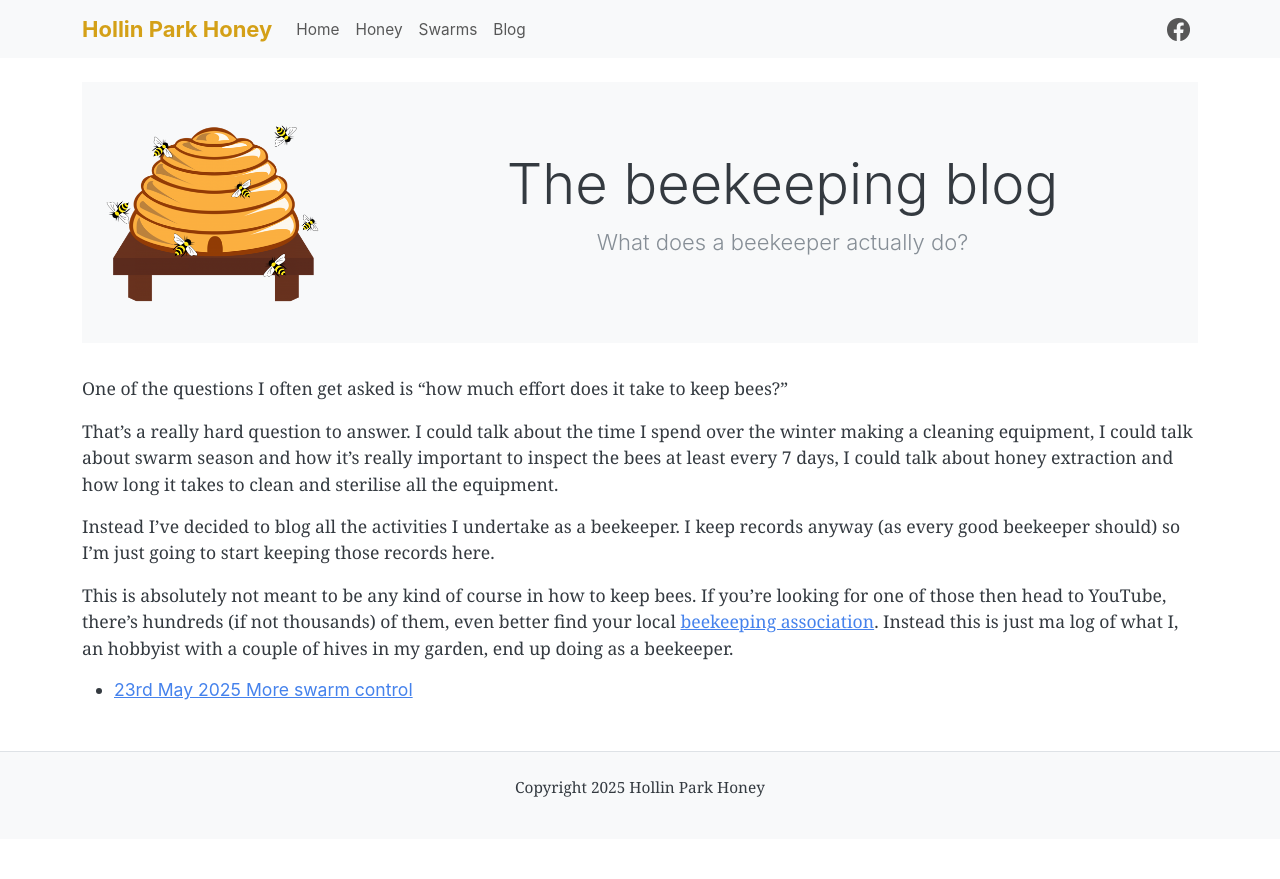
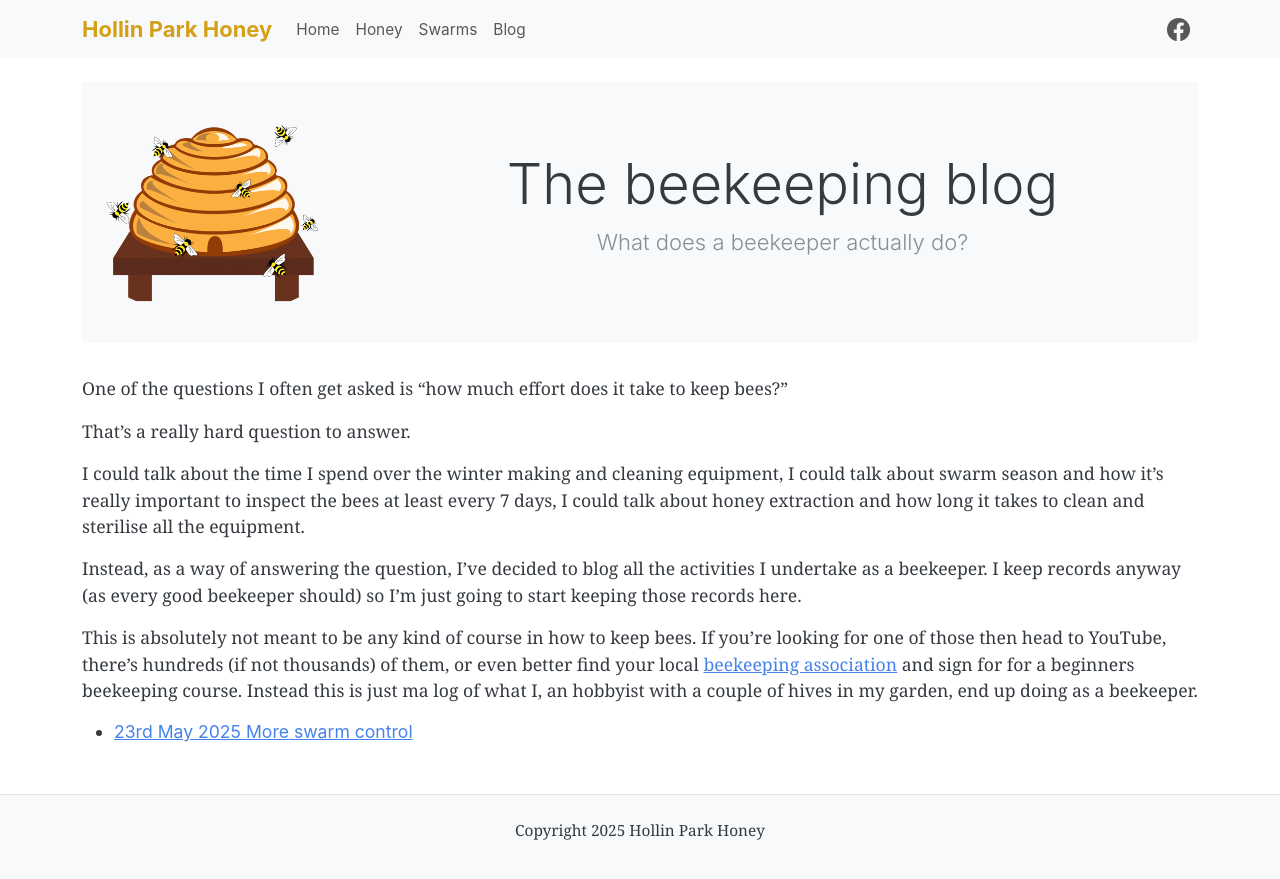
Before and after one commit to njdcourtney/HollinParkHoney, a Jekyll site: the page built from blog.md, in a window 1280 px wide. Shown: the top 879 px of the page. Built offline with Jekyll 4.4.1, drawn with Linux system fonts in a browser that asks for light colours.

```diff
--- a/blog.md
+++ b/blog.md
@@ -7,11 +7,13 @@
 
 One of the questions I often get asked is "how much effort does it take to keep bees?"
 
-That's a really hard question to answer. I could talk about the time I spend over the winter making a cleaning equipment, I could talk about swarm season and how it's really important to inspect the bees at least every 7 days, I could talk about honey extraction and how long it takes to clean and sterilise all the equipment.
+That's a really hard question to answer.
 
-Instead I've decided to blog all the activities I undertake as a beekeeper. I keep records anyway (as every good beekeeper should) so I'm just going to start keeping those records here.
+I could talk about the time I spend over the winter making and cleaning equipment, I could talk about swarm season and how it's really important to inspect the bees at least every 7 days, I could talk about honey extraction and how long it takes to clean and sterilise all the equipment.
 
-This is absolutely not meant to be any kind of course in how to keep bees. If you're looking for one of those then head to YouTube, there's hundreds (if not thousands) of them, even better find your local [beekeeping association](https://www.bbka.org.uk/find-beekeeping-near-you). Instead this is just ma log of what I, an hobbyist with a couple of hives in my garden, end up doing as a beekeeper.
+Instead, as a way of answering the question, I've decided to blog all the activities I undertake as a beekeeper. I keep records anyway (as every good beekeeper should) so I'm just going to start keeping those records here.
+
+This is absolutely not meant to be any kind of course in how to keep bees. If you're looking for one of those then head to YouTube, there's hundreds (if not thousands) of them, or even better find your local [beekeeping association](https://www.bbka.org.uk/find-beekeeping-near-you) and sign for for a beginners beekeeping course. Instead this is just ma log of what I, an hobbyist with a couple of hives in my garden, end up doing as a beekeeper.
 
 {% for post in site.posts %}
 * [ {{ post.date | date_to_string: "ordinal", "GB" }} {{ post.title }}]({{ post.url }})
```
Also changed, not shown: _posts/2025-05-23-Inspection.md (+1 -1 lines), glossary.md (added, +17 -0 lines).
